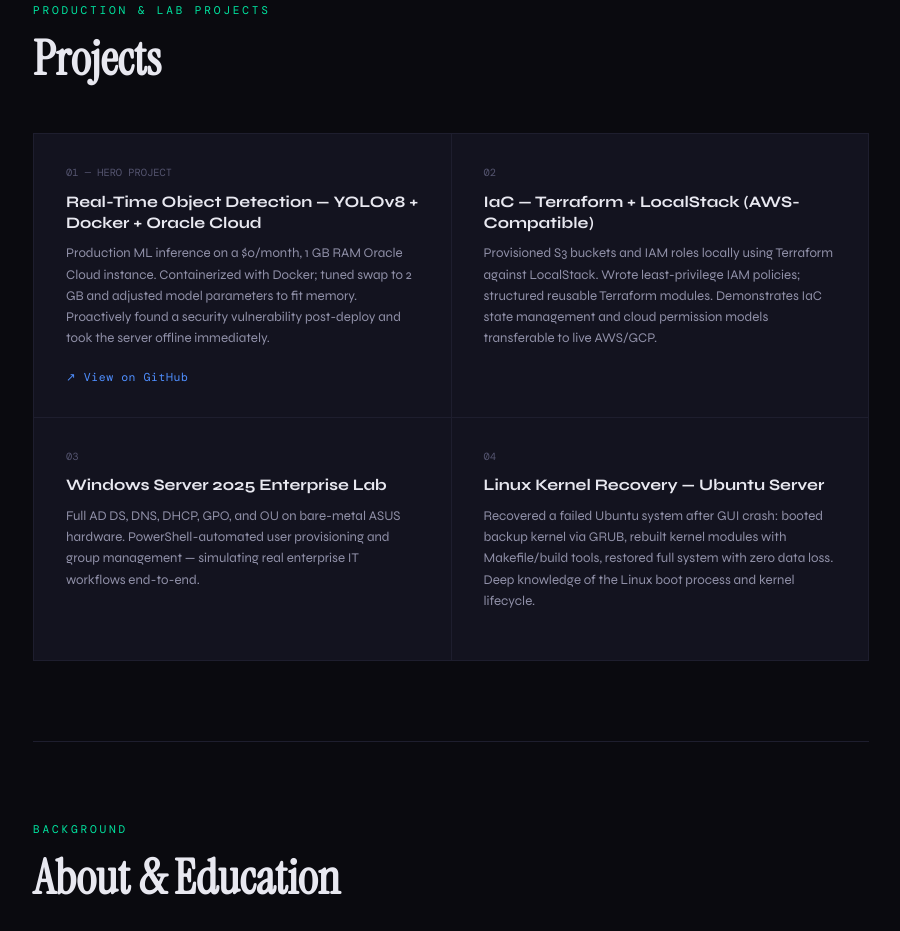
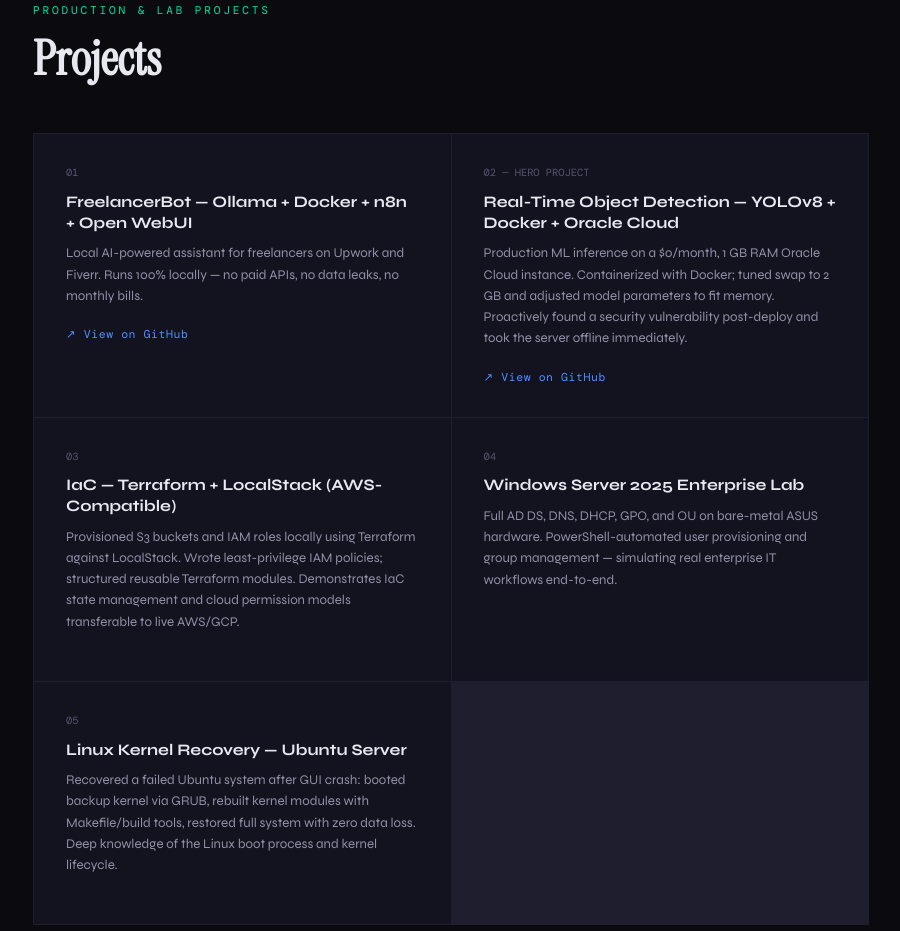
Before and after one commit to yunusemreerken/yunusemreerken.github.io, a plain HTML site: page index.html in a window 1280 px wide. Shown: the part 2672-3603 px from the top of the page, without its empty margins (189-1089 px from the left). Drawn offline with nearby package versions, Linux system fonts and the light colour scheme.

Commit message:
Update index.html

```diff
--- a/index.html
+++ b/index.html
@@ -872,18 +872,26 @@
       <h2 class="section-title" data-lang="tr">Projeler</h2>
 
       <div class="projects-grid">
-
-        <div class="project-card">
-          <div class="project-num">01 — HERO PROJECT</div>
-          <div class="project-title" data-lang="en">Real-Time Object Detection — YOLOv8 + Docker + Oracle Cloud</div>
-          <div class="project-title" data-lang="tr">Gerçek Zamanlı Nesne Tespiti — YOLOv8 + Docker + Oracle Cloud</div>
-          <p class="project-desc" data-lang="en">Production ML inference on a $0/month, 1 GB RAM Oracle Cloud instance. Containerized with Docker; tuned swap to 2 GB and adjusted model parameters to fit memory. Proactively found a security vulnerability post-deploy and took the server offline immediately.</p>
-          <p class="project-desc" data-lang="tr">Aylık $0, 1 GB RAM Oracle Cloud'da production ML inference. Docker ile containerize edildi; swap 2 GB'a yükseltildi. Deploy sonrası güvenlik açığı tespit edildi, sunucu derhal çevrimdışı alındı.</p>
+         <div class="project-card">
+          <div class="project-num">01</div>
+          <div class="project-title" data-lang="en">FreelancerBot — Ollama + Docker + n8n + Open WebUI </div>
+          <div class="project-title" data-lang="tr">FreelancerBot — Ollama + Docker + n8n + OpenWebUI</div>
+          <p class="project-desc" data-lang="en">Local AI-powered assistant for freelancers on Upwork and Fiverr. Runs 100% locally — no paid APIs, no data leaks, no monthly bills.</p>
+          <p class="project-desc" data-lang="tr">Upwork ve Fiverr'daki freelancer'lar için yerel AI destekli asistan.Upwork ve Fiverr'daki freelancer'lar için yerel AI destekli asistan. %100 yerel çalışır — ücretli API yok, veri sızıntısı yok, aylık fatura yok.</p>
           <a href="https://github.com/yunusemreerken/real-time-object-detection-yolov8" target="_blank" class="project-link">↗ View on GitHub</a>
         </div>
 
         <div class="project-card">
-          <div class="project-num">02</div>
+          <div class="project-num">02 — HERO PROJECT</div>
+          <div class="project-title" data-lang="en">Real-Time Object Detection — YOLOv8 + Docker + Oracle Cloud</div>
+          <div class="project-title" data-lang="tr">Real Time Object Detection — YOLOv8 + Docker + Oracle Cloud</div>
+          <p class="project-desc" data-lang="en">Production ML inference on a $0/month, 1 GB RAM Oracle Cloud instance. Containerized with Docker; tuned swap to 2 GB and adjusted model parameters to fit memory. Proactively found a security vulnerability post-deploy and took the server offline immediately.</p>
+          <p class="project-desc" data-lang="tr">Montly $0, 1 GB RAM Oracle Cloud'da production ML inference. Docker ile containerize edildi; swap 2 GB'a yükseltildi. Deploy sonrası güvenlik açığı tespit edildi, sunucu derhal çevrimdışı alındı.</p>
+          <a href="https://github.com/yunusemreerken/real-time-object-detection-yolov8" target="_blank" class="project-link">↗ View on GitHub</a>
+        </div>
+
+        <div class="project-card">
+          <div class="project-num">03</div>
           <div class="project-title" data-lang="en">IaC — Terraform + LocalStack (AWS-Compatible)</div>
           <div class="project-title" data-lang="tr">IaC — Terraform + LocalStack (AWS Uyumlu)</div>
           <p class="project-desc" data-lang="en">Provisioned S3 buckets and IAM roles locally using Terraform against LocalStack. Wrote least-privilege IAM policies; structured reusable Terraform modules. Demonstrates IaC state management and cloud permission models transferable to live AWS/GCP.</p>
@@ -891,7 +899,7 @@
         </div>
 
         <div class="project-card">
-          <div class="project-num">03</div>
+          <div class="project-num">04</div>
           <div class="project-title" data-lang="en">Windows Server 2025 Enterprise Lab</div>
           <div class="project-title" data-lang="tr">Windows Server 2025 Kurumsal Lab</div>
           <p class="project-desc" data-lang="en">Full AD DS, DNS, DHCP, GPO, and OU on bare-metal ASUS hardware. PowerShell-automated user provisioning and group management — simulating real enterprise IT workflows end-to-end.</p>
@@ -899,7 +907,7 @@
         </div>
 
         <div class="project-card">
-          <div class="project-num">04</div>
+          <div class="project-num">05</div>
           <div class="project-title" data-lang="en">Linux Kernel Recovery — Ubuntu Server</div>
           <div class="project-title" data-lang="tr">Linux Kernel Kurtarma — Ubuntu Server</div>
           <p class="project-desc" data-lang="en">Recovered a failed Ubuntu system after GUI crash: booted backup kernel via GRUB, rebuilt kernel modules with Makefile/build tools, restored full system with zero data loss. Deep knowledge of the Linux boot process and kernel lifecycle.</p>
```
